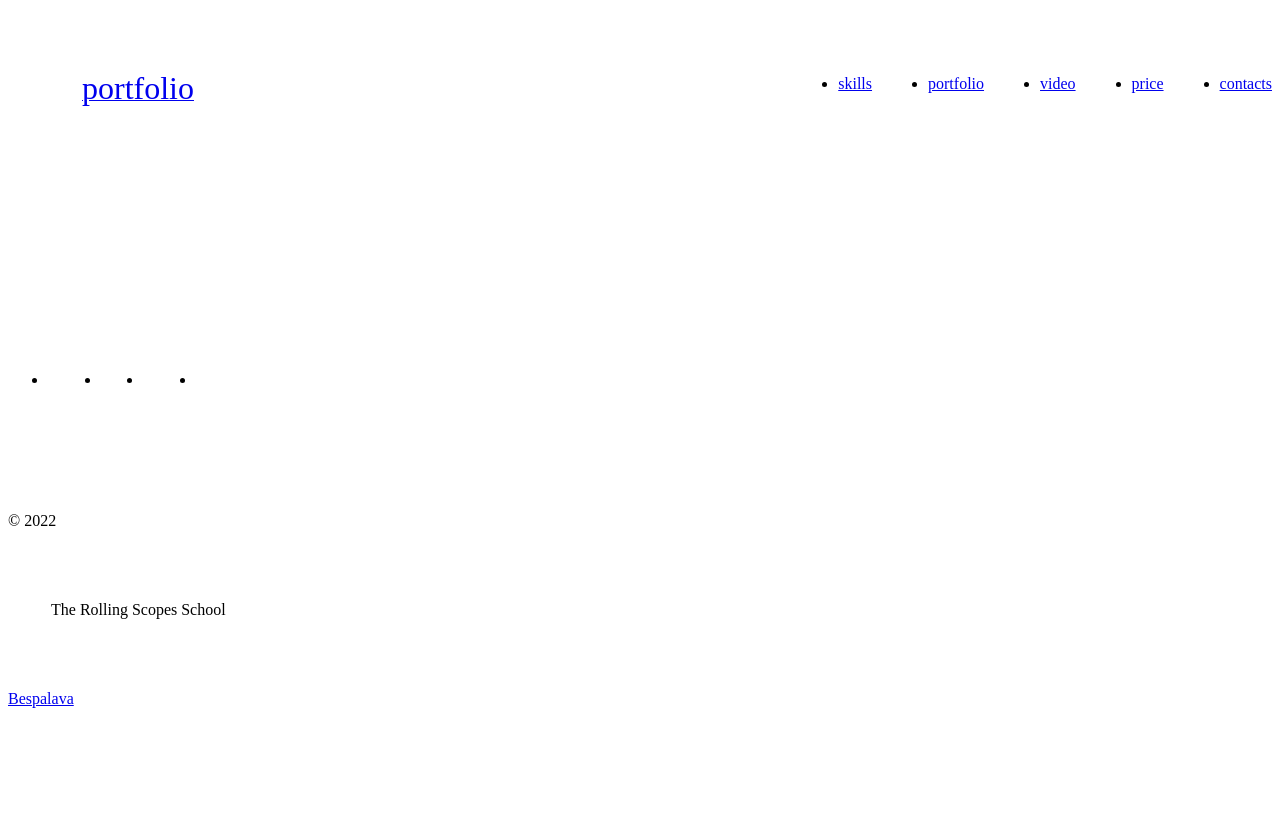
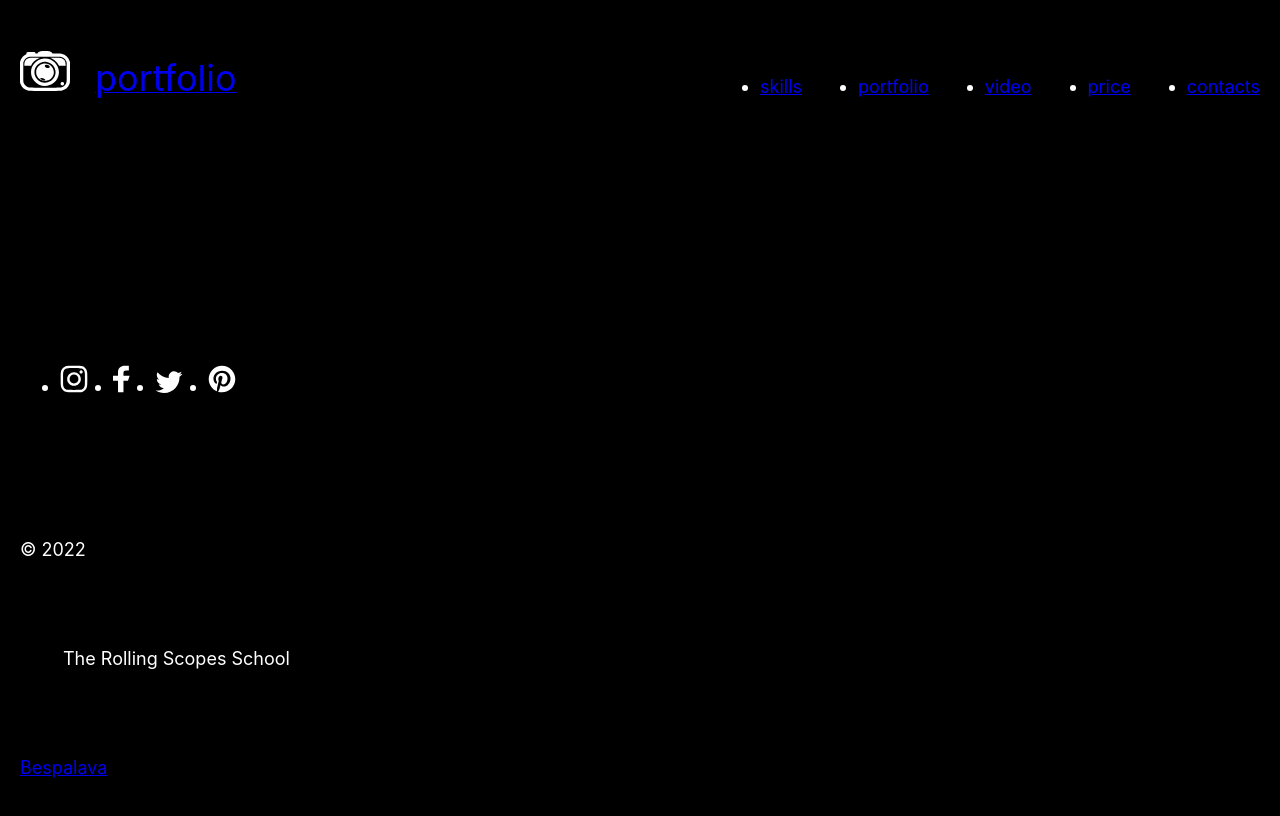
Before and after one commit to Bespalava/Portfolio, a plain HTML site: page index.html in a window 1280 px wide. Shown: the top 816 px of the page. Drawn offline with Linux system fonts and the light colour scheme.

Commit message:
feat: style

```diff
--- a/style.css
+++ b/style.css
@@ -1,3 +1,38 @@
+html {
+  box-sizing: border-box;
+  scroll-behavior: smooth;
+}
+
+body {
+  background-color: #000000;
+}
+
+*,
+*::before,
+*::after {
+  box-sizing: inherit;
+}
+
+body {
+  margin: 0;
+  padding: 0;
+}
+
+.container {
+  margin: 0 auto;
+  padding: 0 20px;
+  max-width: 1440px;
+  width: 100%;
+}
+
+body {
+  color: #FFFFFF;
+  font-size: 18px;
+  line-height: 36px;
+  font-family: "Inter", Verdana, sans-serif;
+  font-weight: 400;
+}
+/*************************************/
 .header_container {
     display: flex;
     justify-content: space-between;
```
